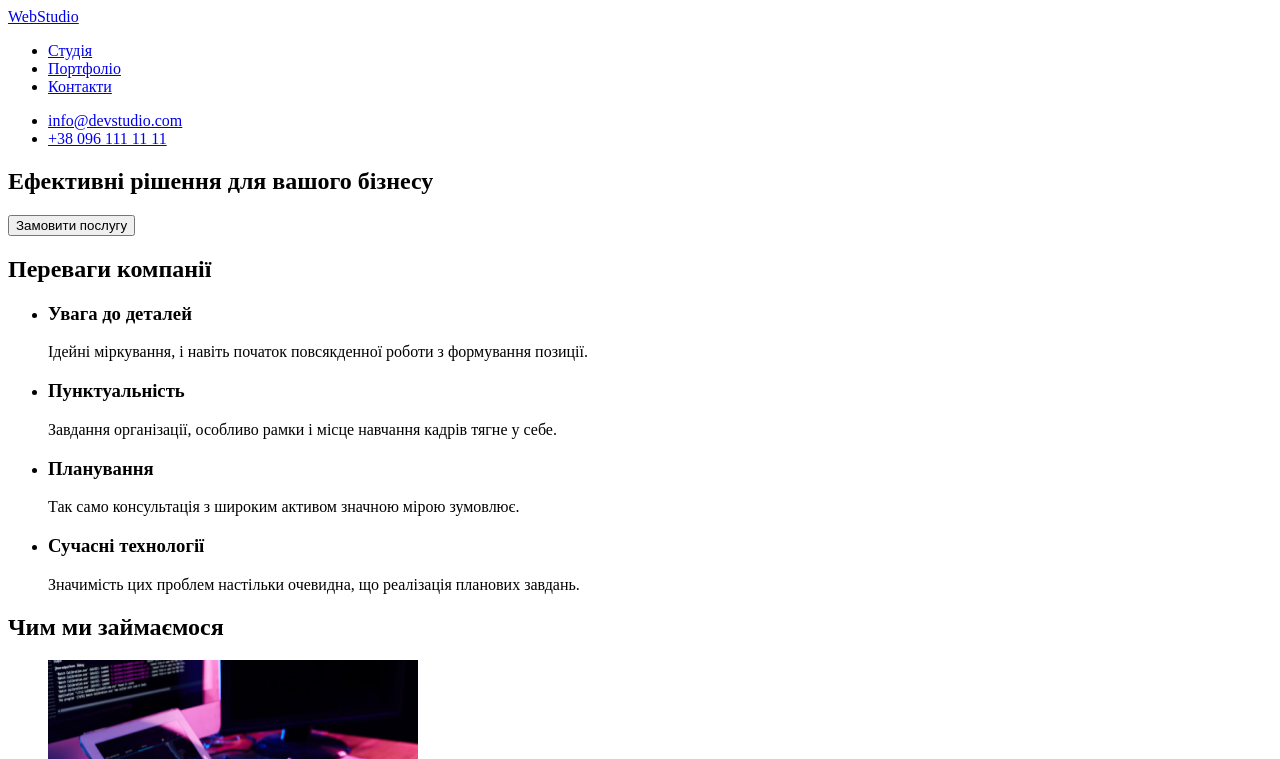
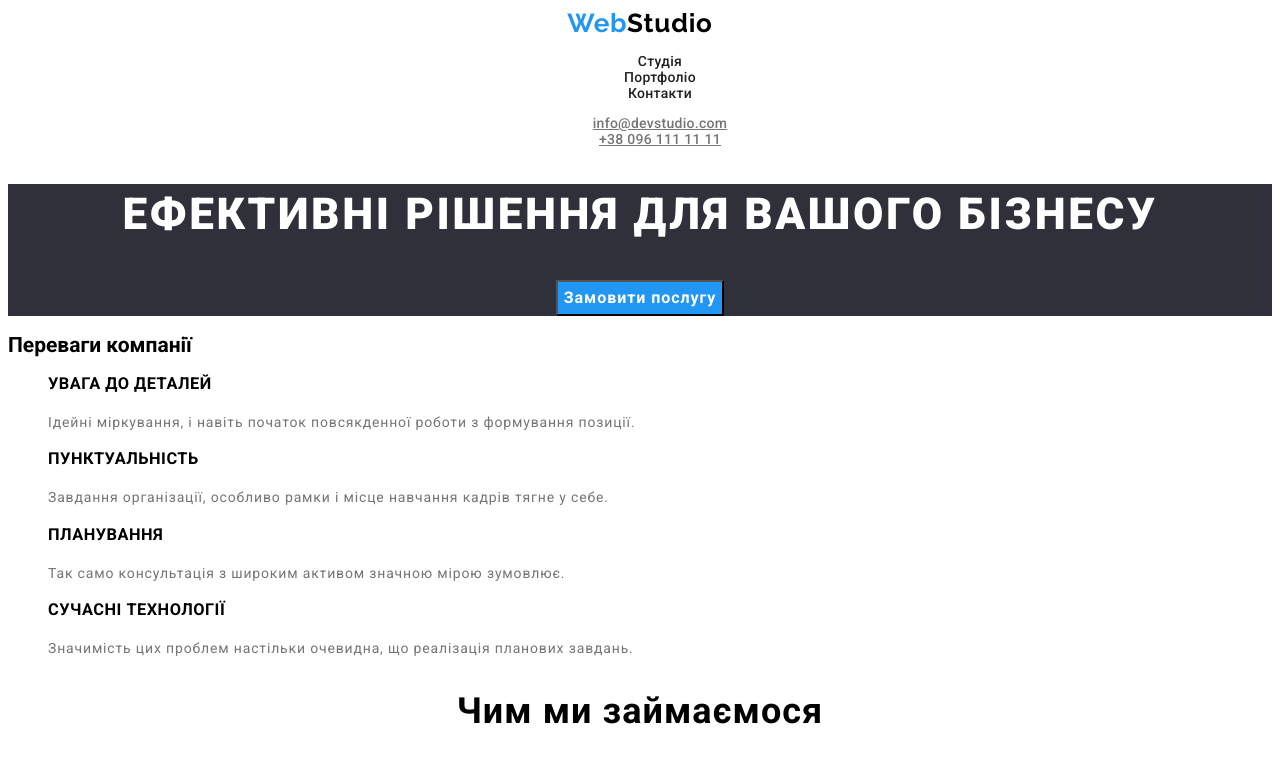
Before and after one commit to IvanShymkiv/goit-markup-hw-02, a plain HTML site: page index.html in a window 1280 px wide. Shown: the top 759 px of the page. Drawn offline with Linux system fonts and the light colour scheme.

Commit message:
19 серпня

```diff
--- a/css/styles.css
+++ b/css/styles.css
@@ -0,0 +1,201 @@
+:root {
+    /* Fonts */
+    --main-font: 'roboto', 'Open Sans', sans-serif;
+    --secondary-font: 'raleway', sans-serif;
+
+    /* Text colors */
+    --main-txt-cl: #212121;
+    --light-txt-cl: #757575;
+    --other-txt-cl: #FFFFFF;
+    --accent-txt-cl: #2196F3;
+
+      /* Others */
+  }
+
+
+  .page {
+    font-family: var(--main-font);
+    font-size: 14px;
+    text-align: center;
+    color: var(--main-txt-cl:);
+
+   }
+
+  /* reset */
+  .link {
+    text-decoration: none;
+  }
+  .list {
+    list-style: none;
+  }
+
+  /**
+    |============================
+    | Header
+    |============================
+  */
+  .header {
+    background-color: #FFFFFF;
+  }
+
+  .link, .address-link {
+    font-weight: 500;
+    line-height: calc(16 / 14);
+    letter-spacing: 0.02em;
+    text-align: left;
+    color: var(--main-txt-cl);
+  }
+  .list-item {
+  color: red;
+  }
+
+  .address-link {
+    color: var(--light-txt-cl)
+  }
+
+  .link:hover, .address-link:hover
+  .link:focus, .address-link:hover {
+    color: var(--accent-txt-cl);
+  }
+
+  .logo-first-color, .logo-second-color {
+    font-family: var(--secondary-font);
+    font-style: normal;
+    font-weight: 700;
+    font-size: 26px;
+    line-height: 31px;
+    letter-spacing: 0.03em;
+  }
+
+  .logo-first-color {
+    color: #2196F3;
+  }
+
+  .logo-second-color {
+    color: #000000;
+  }
+  /**
+    |============================
+    | Hero
+    |============================
+  */
+
+  .hero {
+    background-color: #2F303A;
+  }
+
+  .hero-title {
+    font-weight: 900;
+    font-size: 44px;
+    line-height: calc(60 / 44);
+    letter-spacing: 0.06em;
+    color: var(--other-txt-cl);
+    text-transform: uppercase;
+  }
+
+  .hero-btn {
+      font-family: inherit;
+      font-weight: 700;
+      font-size: 16px;
+      line-height: calc(30 / 16);
+      letter-spacing: 0.06em;
+      color: var(--other-txt-cl);
+      background-color: var(--accent-txt-cl);
+      cursor: pointer;
+  }
+
+  .hero-btn:active {
+    color: #188CE8;
+  }
+
+  /**
+    |============================
+    | About
+    |============================
+  */
+  .about {
+    text-align: left;
+  }
+
+   .about-preference {
+    font-weight: 700;
+    line-height: calc(16 / 14);
+    letter-spacing: 0.03em;
+    text-transform: uppercase;
+  }
+
+
+  .about-txt {
+    line-height: calc(24 / 14);
+    letter-spacing: 0.06em;
+    color: var(--light-txt-cl);
+  }
+
+ /**
+    |============================
+    | Activity
+    |============================
+  */
+
+
+  .activity-title {
+    font-weight: 700;
+    font-size: 36px;
+    line-height: calc(42 / 36);
+    letter-spacing: 0.03em;
+  }
+
+  /**
+    |============================
+    | Team
+    |============================
+  */
+
+  .team {
+    background-color: #F5F4FA;
+  }
+
+
+  .team-title {
+    font-weight: 700;
+    font-size: 36px;
+    line-height: calc(42 / 36);
+    letter-spacing: 0.03em;
+  }
+
+
+
+  .team-expert {
+    font-weight: 500;
+    font-size: 16px;
+    line-height: calc(19 / 16);
+    letter-spacing: 0.03em;
+  }
+
+
+
+  .team-profil {
+    font-size: 16px;
+    line-height: calc(19 / 16);
+    letter-spacing: 0.03em;
+    color: var(--light-txt-cl);
+  }
+
+
+  /**
+    |============================
+    | Footer
+    |============================
+  */
+
+
+  .footer {
+    background-color: #2F303A;
+  }
+
+  .footer, .address {
+    line-height: calc(24 / 14);
+    letter-spacing: 0.03em;
+    color: var(--other-txt-cl);
+    text-align: left;
+  }
--- a/index.html
+++ b/index.html
@@ -4,128 +4,130 @@
     <meta charset="UTF-8" />
     <meta http-equiv="X-UA-Compatible" content="IE=edge" />
     <meta name="viewport" content="width=device-width, initial-scale=1.0" />
-    <link rel="stylesheet" href="./css/styles.css">
+    <title>Web Studio</title>
+    <!-- Fonts -->
     <link rel="preconnect" href="https://fonts.googleapis.com">
     <link rel="preconnect" href="https://fonts.gstatic.com" crossorigin>
     <link href="https://fonts.googleapis.com/css2?family=Raleway:wght@700&family=Roboto:wght@400;500;700;900&display=swap" rel="stylesheet">
+    <link rel="stylesheet" href="./css/styles.css">
+  </head>
+  <body class="page">
 
-    <title>Web Studio</title>
-  </head>
-  <body>
     <!--Стрічка навігації-->
-    <header>
-      <nav>
-        <a href="./index.html">WebStudio</a>
-        <ul>
-          <li><a href="./index.html">Студія</a></li>
-          <li><a href="./portfolio.html">Портфоліо</a></li>
-          <li><a href="./index.html">Контакти</a></li>
+
+    <header class="header">
+      <nav class="main-nav">
+        <a class="link" href="./index.html"><span class="logo-first-color">Web</span><span class="logo-second-color">Studio</span></a>
+        <ul class="list">
+          <li class="list-item"><a class="link" href="./index.html">Студія</a></li>
+          <li class="list-item"><a class="link" href="./portfolio.html">Портфоліо</a></li>
+          <li class="list-item"><a class="link contacts" href="./index.html">Контакти</a></li>
         </ul>
       </nav>
-      <ul>
+           <ul class="list">
         <li>
-          <a href="mailto:info@devstudio.com">info@devstudio.com</a>
+          <a class="address-link" href="mailto:info@devstudio.com">info@devstudio.com</a>
         </li>
         <li>
-          <a href="tel:+380961111111">+38 096 111 11 11</a>
+          <a class="address-link" href="tel:+380961111111">+38 096 111 11 11</a>
         </li>
       </ul>
-    </header>
+       </header>
 
     <main>
       <!--Шапка сайту-->
-      <section>
-        <h1>Ефективні рішення для вашого бізнесу</h1>
-        <button type="button">Замовити послугу</button>
+      <section class="hero">
+        <h1 class="hero-title">Ефективні рішення для вашого бізнесу</h1>
+        <button class="hero-btn" type="button">Замовити послугу</button>
       </section>
-      <section>
-        <!--Переваги компанії-->
-        <h2>Переваги компанії</h2>
-        <ul>
-          <li>
-            <h3>Увага до деталей</h3>
-            <p>Ідейні міркування, і навіть початок повсякденної роботи з формування позиції.</p>
+       <!--Переваги компанії-->
+      <section class="about">
+       <h2 class="about-title">Переваги компанії</h2>
+        <ul class="list">
+          <li class="about-item">
+            <h3 class="about-preference">Увага до деталей</h3>
+            <p class="about-txt">Ідейні міркування, і навіть початок повсякденної роботи з формування позиції.</p>
           </li>
-          <li>
-            <h3>Пунктуальність</h3>
-            <p>Завдання організації, особливо рамки і місце навчання кадрів тягне у себе.</p>
+          <li class="about-item">
+            <h3 class="about-preference">Пунктуальність</h3>
+            <p class="about-txt">Завдання організації, особливо рамки і місце навчання кадрів тягне у себе.</p>
           </li>
-          <li>
-            <h3>Планування</h3>
-            <p>Так само консультація з широким активом значною мірою зумовлює.</p>
+          <li class="about-item">
+            <h3 class="about-preference">Планування</h3>
+            <p class="about-txt">Так само консультація з широким активом значною мірою зумовлює.</p>
           </li>
-          <li>
-            <h3>Сучасні технології</h3>
-            <p>Значимість цих проблем настільки очевидна, що реалізація планових завдань.</p>
+          <li class="about-item">
+            <h3 class="about-preference">Сучасні технології</h3>
+            <p class="about-txt">Значимість цих проблем настільки очевидна, що реалізація планових завдань.</p>
           </li>
         </ul>
       </section>
 
       <!--Діяльність компанії-->
-      <section>
-        <h2>Чим ми займаємося</h2>
-        <ul>
-          <li>
-            <img src="./imeges/company_activity/img.jpg" alt="image-programer" width="370" height="295" />
+      <section class="activity">
+        <h2 class="activity-title">Чим ми займаємося</h2>
+        <ul class="list">
+          <li class="activity-item">
+            <img class="activity-img" src="./imeges/company_activity/img.jpg" alt="image-programer" width="370" height="295" />
           </li>
           <li>
-            <img src="./imeges/company_activity/img2.jpg" alt="developing-application" width="370" height="295" />
-          </li>
+            <img class="activity-img" src="./imeges/company_activity/img2.jpg" alt="developing-application" width="370" height="295" />
+          </li class="activity-item">
           <li>
-            <img src="./imeges/company_activity/img3.jpg" alt="web-design" width="370" height="295" />
-          </li>
+            <img class="activity-img" src="./imeges/company_activity/img3.jpg" alt="web-design" width="370" height="295" />
+          </li class="activity-item">
         </ul>
       </section>
       <!--Наша команда-->
-      <section>
-        <h2>Наша команда</h2>
-        <ul>
+      <section class="team">
+        <h2 class="team-title">Наша команда</h2>
+        <ul class="list">
           <li>
             <div>
-              <img src="./imeges/our_team/img21.jpg" alt="igor_demjanenco" width="270" height="260" />
-              <h3>Ігор Дем'яненко</h3>
-              <p>Product Designer</p>
+              <img class="team-img" src="./imeges/our_team/img21.jpg" alt="igor_demjanenco" width="270" height="260" />
+              <h3 class="team-expert">Ігор Дем'яненко</h3>
+              <p class="team-profil">Product Designer</p>
             </div>
           </li>
           <li>
             <div>
-              <img src="./imeges/our_team/img22.jpg" alt="olga_repina" width="270" height="260" />
-              <h3>Ольга Рєпіна</h3>
-              <p>Frontend Developer</p>
+              <img class="team-img" src="./imeges/our_team/img22.jpg" alt="olga_repina" width="270" height="260" />
+              <h3 class="team-expert">Ольга Рєпіна</h3>
+              <p class="team-profil">Frontend Developer</p>
             </div>
           </li>
           <li>
             <div>
-              <img src="./imeges/our_team/img23.jpg" alt="mykola_tarasov" width="270" height="260" />
-              <h3>Микола Тарасов</h3>
-              <p>Marketing</p>
+              <img class="team-img" src="./imeges/our_team/img23.jpg" alt="mykola_tarasov" width="270" height="260" />
+              <h3 class="team-expert">Микола Тарасов</h3>
+              <p class="team-profil">Marketing</p>
             </div>
           </li>
           <li>
             <div>
-              <img src="./imeges/our_team/img24.jpg" alt="mykhailo_ermakov" width="270" height="260" />
-              <p>Михайло Єрмаков</p>
-              <p>UI Designer</p>
+              <img class="team-img" src="./imeges/our_team/img24.jpg" alt="mykhailo_ermakov" width="270" height="260" />
+              <h3 class="team-expert">Михайло Єрмаков</h3>
+              <p class="team-profil">UI Designer</p>
             </div>
           </li>
         </ul>
       </section>
     </main>
     <!--Нижній блок-->
-    <footer>
-      <a href="./index.html">WebStudio</a>
+    <footer class="footer">
+      <a class="link" href="./index.html"><span class="logo-first-color">Web</span><span class="logo-second-color">Studio</span></a>
       <address>
-        <ul>
+        <ul class="list">
           <li
-            ><a
+            ><a class="link address"
               href="https://goo.gl/maps/CPtrU1FHBa2aNyZL9"
               target="_blank"
               rel="noopener noreferrer"
               >м. Київ, пр-т Лесі Українки, 26</a
             ></li
           >
-          <li><a href="mailto:info@devstudio.com">info@devstudio.com</a></li>
-          <li><a href="tel:+380961111111">+38 096 111 11 11</a></li>
+          <li><a class="address-link" href="mailto:info@devstudio.com">info@devstudio.com</a></li>
+          <li><a class="address-link" href="tel:+380961111111">+38 096 111 11 11</a></li>
         </ul>
       </address>
     </footer>
```
Also changed, not shown: portfolio.html (+21 -12 lines).
